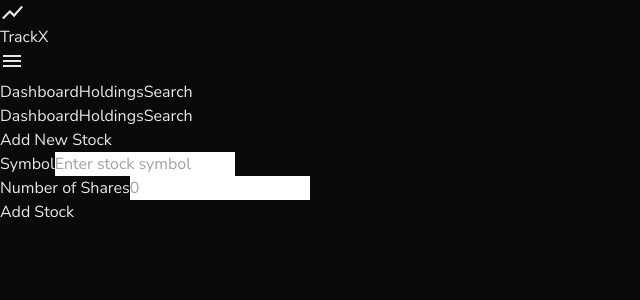
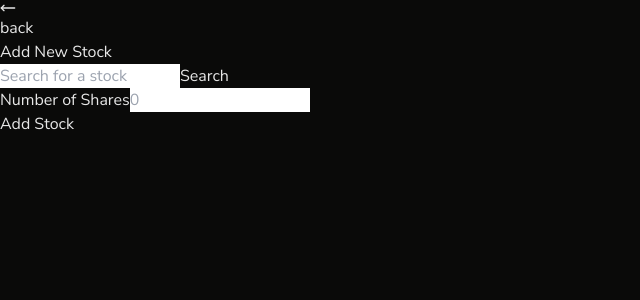
Before and after one commit to ayush-khatrii/portfolio-tracker, a React (Vite) app in the folder client/: page /add/holding in a window 1280 px wide. Shown: the top 300 px of the page, without its empty margins (0-640 px from the left). Built offline with nearby package versions, Linux system fonts and the light colour scheme.

Commit message:
feat: added create stock functionality and some ui changes

```diff
--- a/client/src/App.jsx
+++ b/client/src/App.jsx
@@ -1,9 +1,12 @@
 import CurrentValue from "./components/CurrentValue";
+import Navbar from "./components/navbar";
 import PortfolioDistribution from "./components/PortfolioDistribution";
 import TopPerformingStocks from "./components/TopPerformingStocks";
 
 const App = () => {
   return (
+    <>
+      <Navbar />
       <section className="min-h-screen text-emerald-50">
         {/* <h1 className="font-bold text-2xl mx-4 my-5">Dashboard</h1> */}
         <div className="mt-5">
@@ -18,6 +21,7 @@ const App = () => {
           </div>
         </div>
       </section>
+    </>
   )
 }
 
--- a/client/src/components/navbar.jsx
+++ b/client/src/components/navbar.jsx
@@ -64,7 +64,7 @@ export default function Navbar() {
               Holdings
             </NavLink>
             <NavLink to="/search"
-              className={`hover:text-emerald-500 transition-all duration-150 ${url === "/search" ? "opacity-100" : "opacity-50"}`}
+              className={`hover:text-emerald-500 transition-all duration-150 ${url === "/holdings" ? "opacity-100" : "opacity-50"}`}
             >
               Search
             </NavLink>
--- a/client/src/layout.jsx
+++ /dev/null
@@ -1,12 +0,0 @@
-import { Outlet } from "react-router-dom";
-import Navbar from "./components/navbar";
-export default function Layout() {
-  return (
-    <div>
-      <Navbar />
-      <div className="sm:px-3 md:px-10 px-4 mb-10">
-        <Outlet />
-      </div>
-    </div>
-  )
-}
--- a/client/src/main.jsx
+++ b/client/src/main.jsx
@@ -5,7 +5,6 @@ import App from './App.jsx'
 import { BrowserRouter, Routes, Route, createBrowserRouter } from "react-router";
 import Holdings from './pages/Holdings.jsx';
 import ErrorPage from './pages/ErrorPage.jsx';
-import Layout from "./layout.jsx";
 import { RouterProvider } from "react-router-dom";
 import Search from "./pages/Search.jsx";
 import AddStock from "./pages/AddStock.jsx";
@@ -13,7 +12,6 @@ import AddStock from "./pages/AddStock.jsx";
 const router = createBrowserRouter([
   {
     path: "/",
-    element: <Layout />,
     errorElement: <ErrorPage />,
     children: [
       {
--- a/client/src/pages/AddStock.jsx
+++ b/client/src/pages/AddStock.jsx
@@ -1,39 +1,126 @@
-import { useState } from "react";
+import { useEffect, useState } from "react";
+import { Link } from "react-router-dom";
+import { LuMoveLeft } from "react-icons/lu";
 
 export default function AddStock() {
-  const [share, setShare] = useState("");
+  const [symbol, setSymbol] = useState("");
+  const [selectedShare, setSelectedShare] = useState()
+  const [share, setShare] = useState([]);
+  const [isLoading, setIsLoading] = useState(false);
+  const [error, setError] = useState();
+
+  const fetchShareDetails = async (share) => {
+    try {
+      const response = await fetch(`https://financialmodelingprep.com/api/v3/quote-order/${share}?apikey=ydSmVlnBzOvzZ3mv1hBSAP2sLBfVinz2`);
+      const data = await response.json();
+      console.log(data[0])
+      setSelectedShare(data[0]);
+    } catch (error) {
+      setError(error);
+      console.error(error);
+    }
+    finally {
+      setIsLoading(false)
+    }
+  };
+  const fetchShares = async () => {
+    setIsLoading(true)
+    try {
+      const response = await fetch(`https://financialmodelingprep.com/api/v3/search?query=${symbol.toUpperCase()}&apikey=ydSmVlnBzOvzZ3mv1hBSAP2sLBfVinz2&limit=10`);
+      const data = await response.json();
+      setShare(data);
+    } catch (error) {
+      setError(error);
+      console.error(error);
+    }
+    finally {
+      setIsLoading(false)
+    }
+  };
+
 
   return (
-    <section className="max-w-7xl mx-auto mt-10">
+    <section className="max-w-7xl mx-auto px-5 mt-10">
+      <Link to="/" className="group">
+        <button className=" hover:underline flex items-center gap-2 hover:border hover:border-zinc-900 px-3 py-2 rounded-md">
+          <LuMoveLeft className="group-hover:-translate-x-1  transition-transform" /> back
+        </button>
+      </Link>
       <h2 className="md:text-3xl text-xl font-bold text-center my-8">Add New Stock</h2>
-      <form className="space-y-6">
       <div className="space-y-4">
         <div>
-            <label htmlFor="symbol" className="block text-sm font-medium mb-2">
-              Symbol
-            </label>
+          <div className="flex justify-center items-center gap-3">
             <input
               id="symbol"
               name="symbol"
               type="text"
-              onChange={(e) => setShare(e.target.value)}
-              placeholder="Enter stock symbol"
+              value={symbol}
+              onChange={(e) => setSymbol(e.target.value)}
+              placeholder="Search for a stock"
               className="w-full p-3 border border-zinc-900 rounded-lg bg-transparent "
             />
+            <button
+              onClick={fetchShares}
+              className="bg-teal-600 text-white py-3 px-5 rounded-lg hover:bg-teal-700 transition-colors">
+              Search
+            </button>
           </div>
+          {error &&
+            <div className="text-red-500 my-2">
+              {error.message}
+            </div>
+          }
+          {isLoading &&
+            <div className="py-5">
+              Loading...
+            </div>
+          }
+
           {
-            share &&
-            <div className="bg-teal-950/25 p-3 rounded-lg">
-              <div className="">
-                <span htmlFor="marketPrice" className="block text-sm text-teal-300 font-medium mb-1">
-                  Current Market Price
+            selectedShare &&
+            <div className="flex bg-teal-950/15 justify-between items-center p-4 mt-5 rounded-md">
+              <div className="flex flex-col">
+                <p className="text-sm text-teal-600">
+                  {selectedShare.symbol}
+                </p>
+                <h1 className="text-xl font-bold">
+                  {selectedShare.name}
+                </h1>
+              </div>
+              <div className="flex  justify-center items-center flex-col text-xl font-bold">
+                <span>
+                  {selectedShare.price}
                 </span>
-                <h1 className="text-2xl font-bold">
-                  {"$928.84"}
-                </h1>
+                <span className={`${selectedShare.changesPercentage || selectedShare.change < 0 ? "text-red-500" : "text-green-700"} text-sm font-light `}>
+                  {selectedShare.change} {""}
+                  {`(${selectedShare.changesPercentage})`}
+                </span>
               </div>
             </div>
           }
+
+          {!selectedShare &&
+            <ul>
+              {
+                share && share.map((item) =>
+                  <li
+                    onClick={() => fetchShareDetails(item?.symbol)}
+                    className="p-5 flex justify-between mt-3 border border-zinc-900 cursor-pointer items-center rounded-lg">
+                    <div>
+                      <p className="text-sm font-medium text-teal-600">
+                        {item.symbol}
+                      </p>
+                      <h1 className="text-xl font-bold">
+                        {item.name}
+                      </h1>
+                    </div>
+                  </li>
+                )
+              }
+            </ul>
+          }
+
+        </div>
         <div>
           <label htmlFor="shares" className="block text-sm font-medium mb-2">
             Number of Shares
@@ -49,14 +136,13 @@ export default function AddStock() {
           />
         </div>
       </div>
-        <div className="flex gap-4">
+      <div className="flex gap-4 mt-5">
         <button
           className="flex-1 bg-teal-600 text-white py-3 rounded-lg hover:bg-teal-700 transition-colors"
         >
           Add Stock
         </button>
       </div>
-      </form>
-    </section>
+    </section >
   );
 }
--- a/client/src/pages/Holdings.jsx
+++ b/client/src/pages/Holdings.jsx
@@ -1,5 +1,6 @@
 import { MdAdd } from "react-icons/md";
 import { Link } from "react-router-dom";
+import Navbar from "../components/navbar";
 
 export default function Holdings() {
   const holdings = [
@@ -24,7 +25,9 @@ export default function Holdings() {
   ];
 
   return (
-    <section className="container mx-auto">
+    <>
+      <Navbar />
+      <section className="container mx-auto px-4">
         <div className="flex justify-between my-5 items-center w-full">
           <h1 className="md:text-2xl text-lg font-bold md:mb-0">All Your Holdings</h1>
           <Link to="/add/holding" className="flex items-center">
@@ -73,5 +76,6 @@ export default function Holdings() {
           }
         </div>
       </section>
+    </>
   )
 }
```
Also changed, not shown: 1 other file (tests, documents, lock files or other folders). Lines whose indentation alone changed are shown as unchanged.
